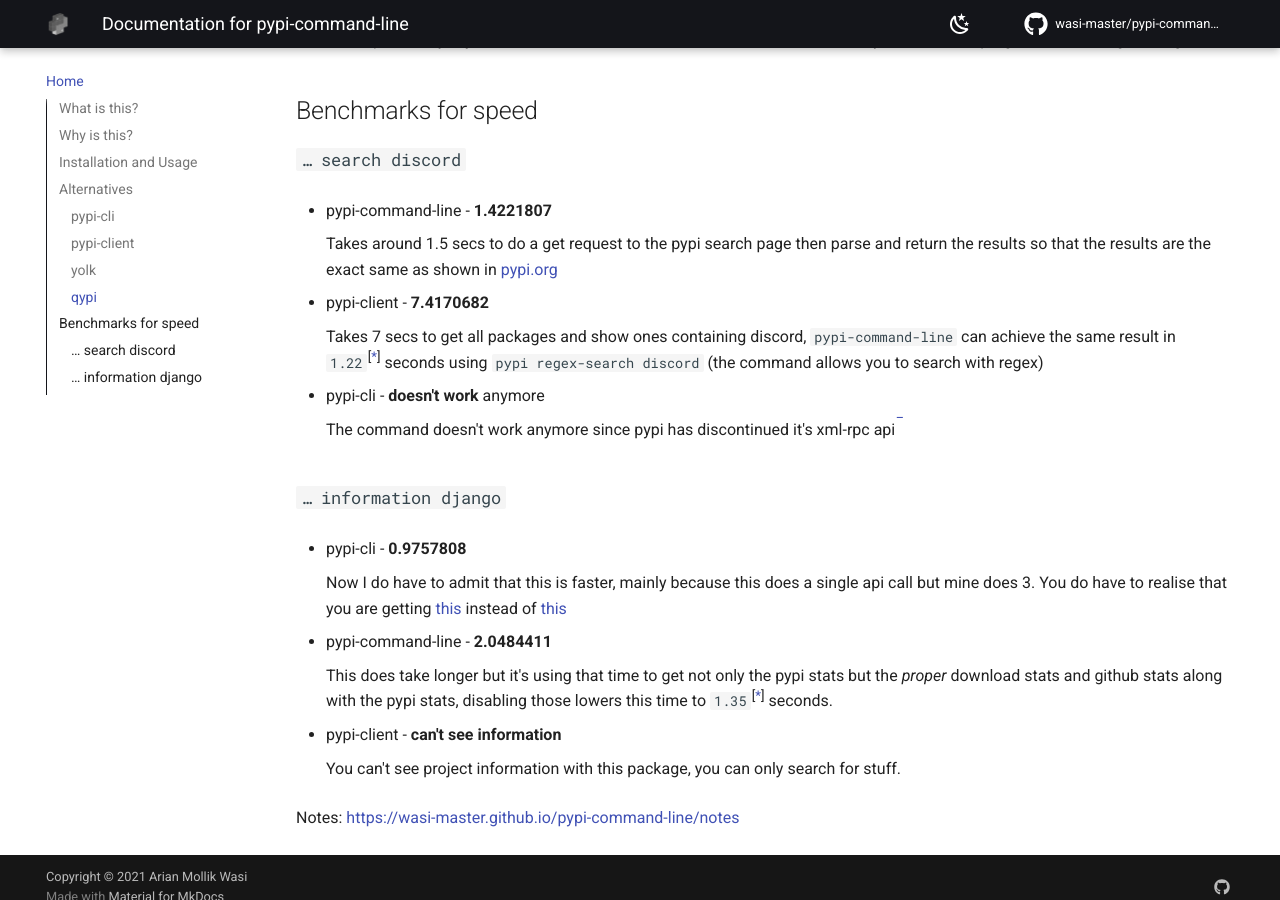
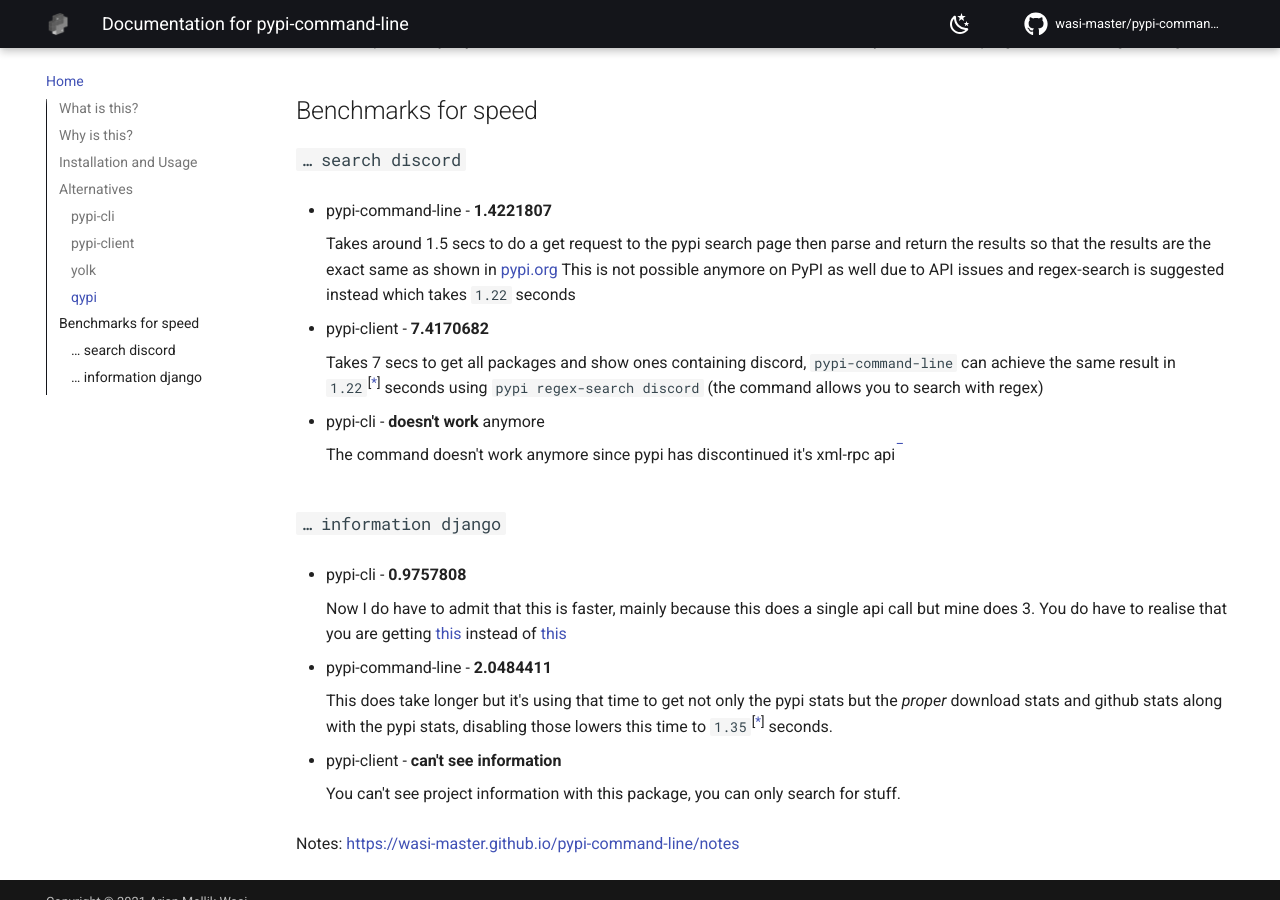
Before and after one commit to wasi-master/pypi-command-line, an MkDocs documentation site: the page built from docs/index.md, in a window 1280 px wide and 900 px high, scrolled down 1582 px. Built offline with MkDocs 1.6.1 and Material for MkDocs 9.7.7, drawn with Linux system fonts in a browser that asks for light colours; comment, search, counter and statistics services are not loaded.

Commit message:
Update documentation to reflect issues on the search command

```diff
--- a/docs/index.md
+++ b/docs/index.md
@@ -57,7 +57,7 @@
 
 - pypi-command-line - **1.4221807**
 
-    Takes around 1.5 secs to do a get request to the pypi search page then parse and return the results so that the results are the exact same as shown in [pypi.org](https://pypi.org "The Python Package Index (PyPI) is a repository of software for the Python programming language.")
+    Takes around 1.5 secs to do a get request to the pypi search page then parse and return the results so that the results are the exact same as shown in [pypi.org](https://pypi.org "The Python Package Index (PyPI) is a repository of software for the Python programming language.") This is not possible anymore on PyPI as well due to API issues and regex-search is suggested instead which takes `1.22` seconds
 
 - pypi-client - **7.4170682**
 
```
Also changed, not shown: docs/usage.md (+4 -4 lines).
